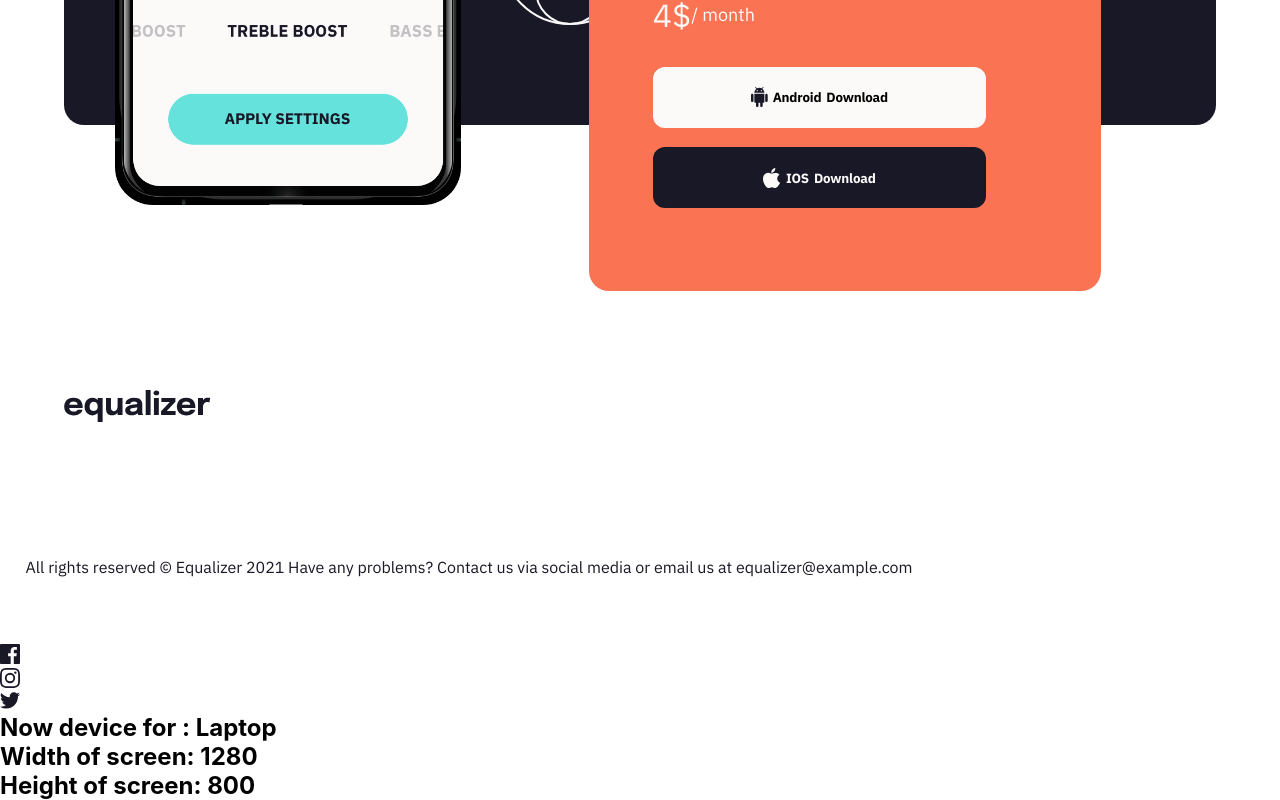
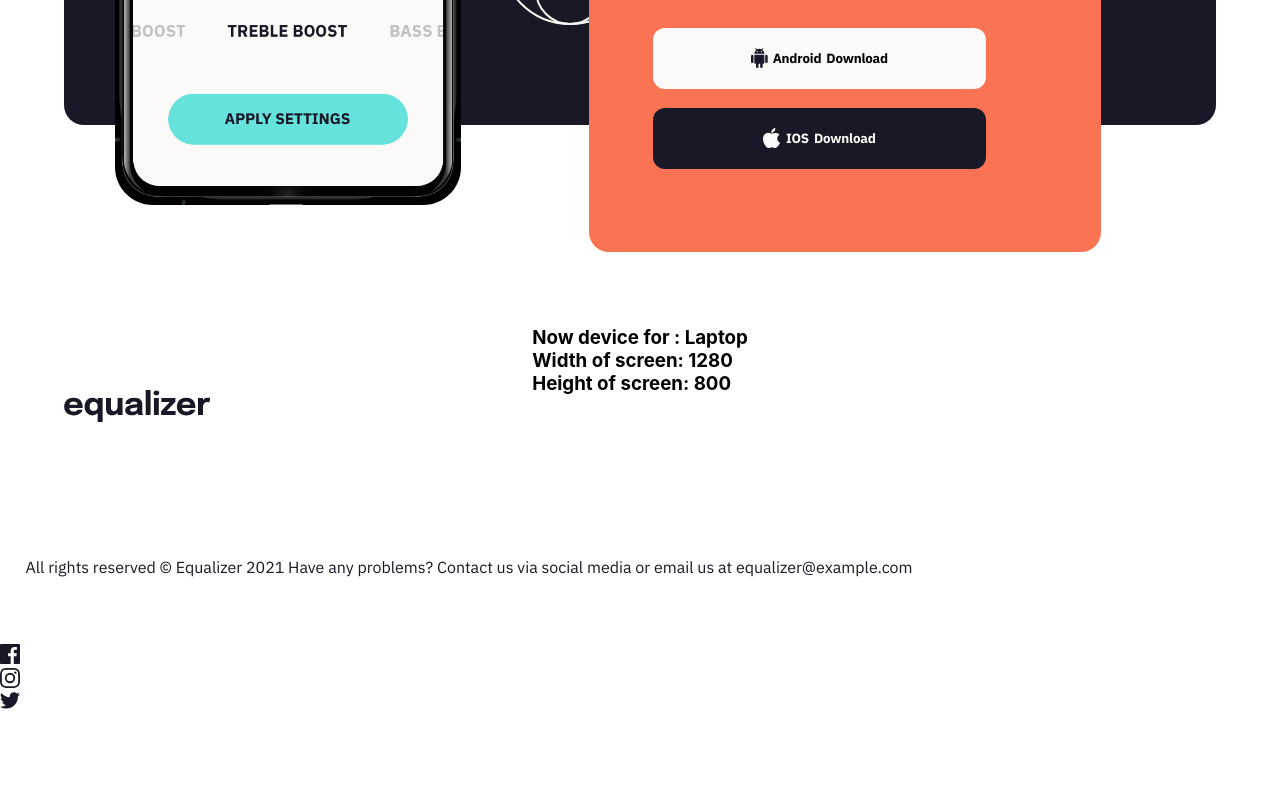
Before and after one commit to brunomoleta/equalizer-landing-page, a React (Create React App) app: page / in a window 1280 px wide. Shown: the part 1186-1986 px from the top of the page. After the commit the page ends 1899 px from the top, so only its background shows below. Built offline with nearby package versions, Linux system fonts and the light colour scheme.

Commit message:
update and try to deploy

```diff
--- a/src/pages/LandingPage.tsx
+++ b/src/pages/LandingPage.tsx
@@ -1,5 +1,5 @@
 import { Component } from "react";
-import { StyledLandingPage } from "./styles";
+import { StyledLandingPage,StyledScreenDetect } from "./styles";
 import { theme, font } from "../utilities";
 import Card from "./sections/Card";
 import Footer from "./sections/Footer";
@@ -64,9 +64,11 @@
         <Header windowWidth={windowWidth} windowHeight={windowHeight} />
         <Card />
         <Footer />
-        <h1>Now device for : {screenNow}</h1>
-        <h1>Width of screen: {windowWidth}</h1>
-        <h1>Height of screen: {windowHeight}</h1>
+        <StyledScreenDetect>
+          <h1>Now device for : {screenNow}</h1>
+          <h1>Width of screen: {windowWidth}</h1>
+          <h1>Height of screen: {windowHeight}</h1>
+        </StyledScreenDetect>
       </StyledLandingPage>
     );
   }
--- a/src/pages/styles.ts
+++ b/src/pages/styles.ts
@@ -31,3 +31,10 @@
     // background-color:yellow;
   }
 `;
+export const StyledScreenDetect = styled.section`
+  display:inline-block;
+  position:absolute;
+  top:80%;
+  left:50%;
+  transform:translate(-50%,-10%);
+`;
```
